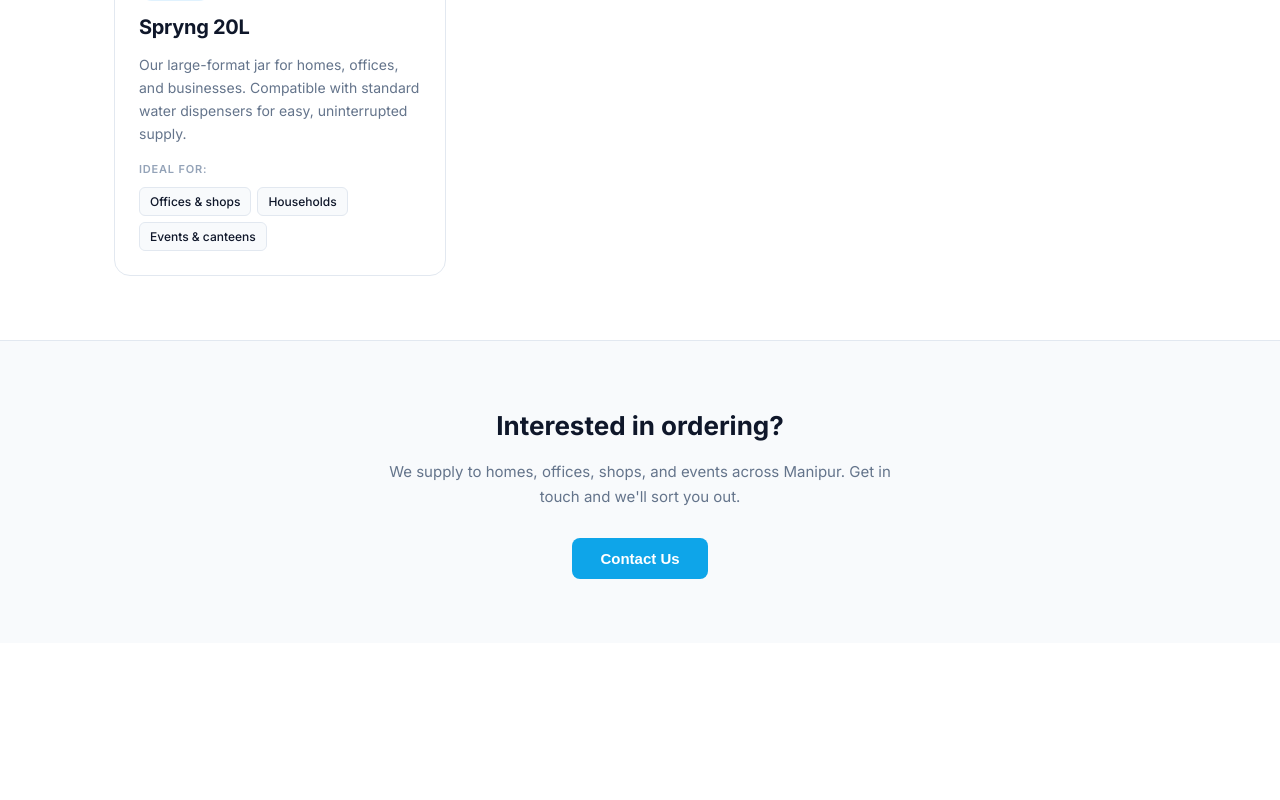
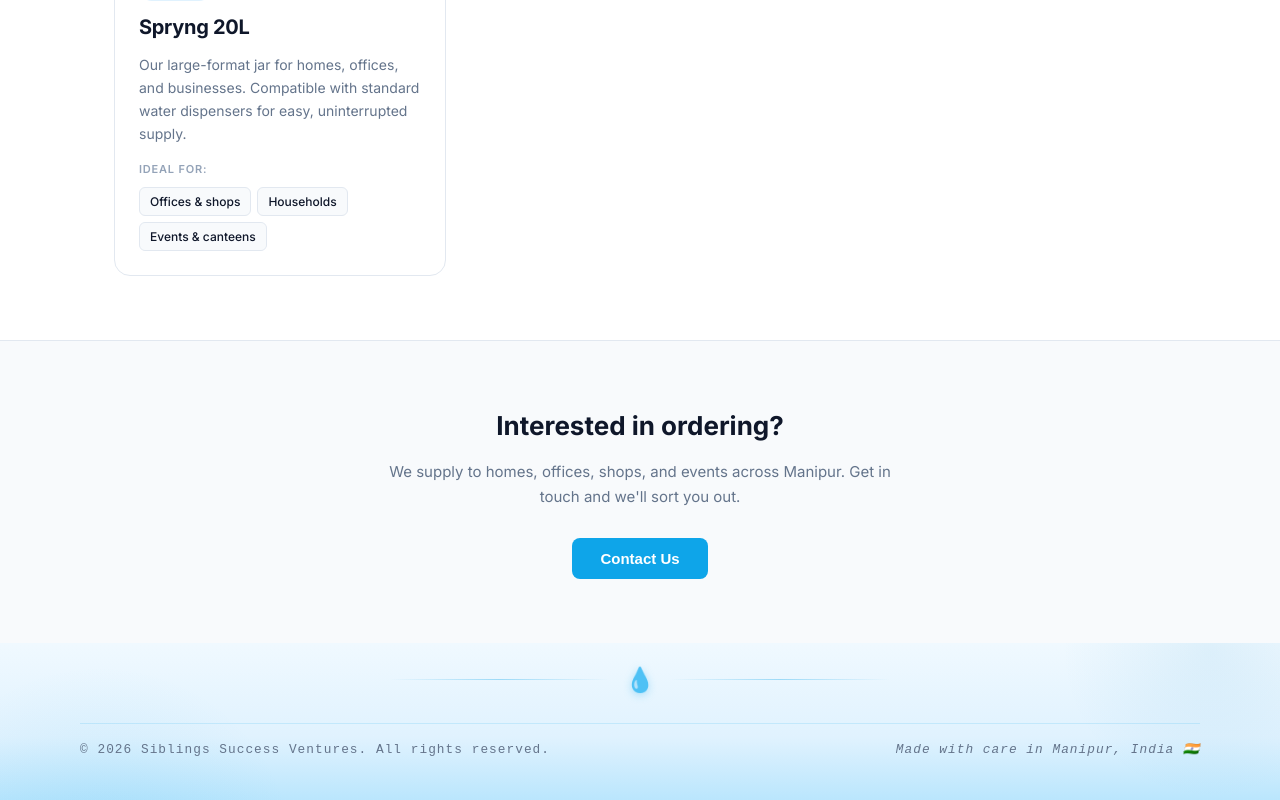
Before and after one commit to NameirakpamDemarcoSingh/SprYng, a React (Vite) app: page /products in a window 1280 px wide. Shown: the part 1353-2153 px from the top of the page. Before the commit the page ends 1996 px from the top, so only its background shows below. Built offline with nearby package versions, Linux system fonts and the light colour scheme.

Commit message:
style: added footer section on product page

```diff
--- a/src/pages/Products.jsx
+++ b/src/pages/Products.jsx
@@ -4,6 +4,7 @@
 import bottle2 from '../assets/bottle2.jpeg'
 import bottle3 from '../assets/bottle3.jpeg'
 import bottle4 from '../assets/bottle4.jpeg'
+import Footer from '../sections/Footer'
 
 const products = [
   {
@@ -127,6 +128,8 @@
           </div>
         </div>
       </section>
+
+      <Footer />
     </main>
   )
 }
```
